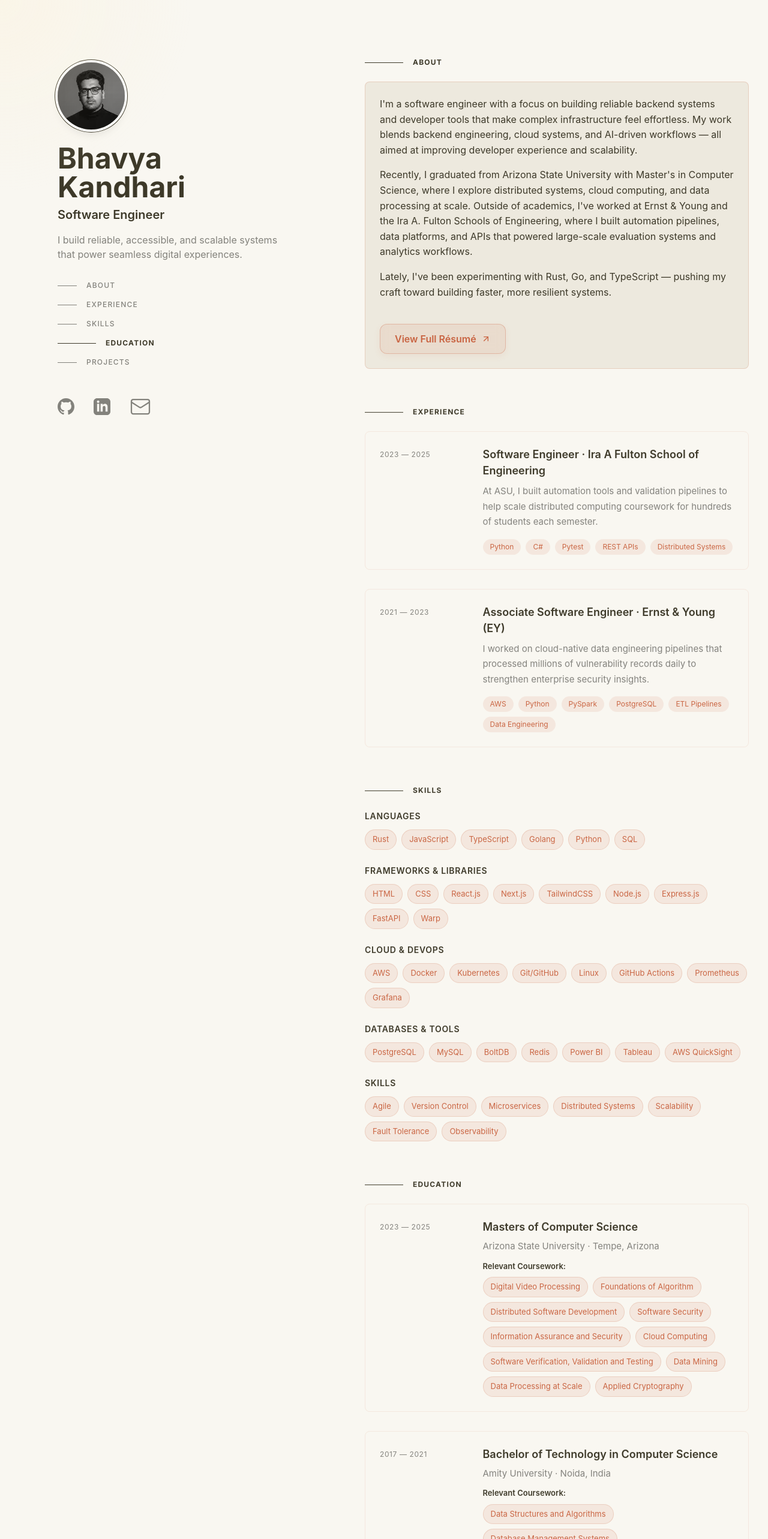
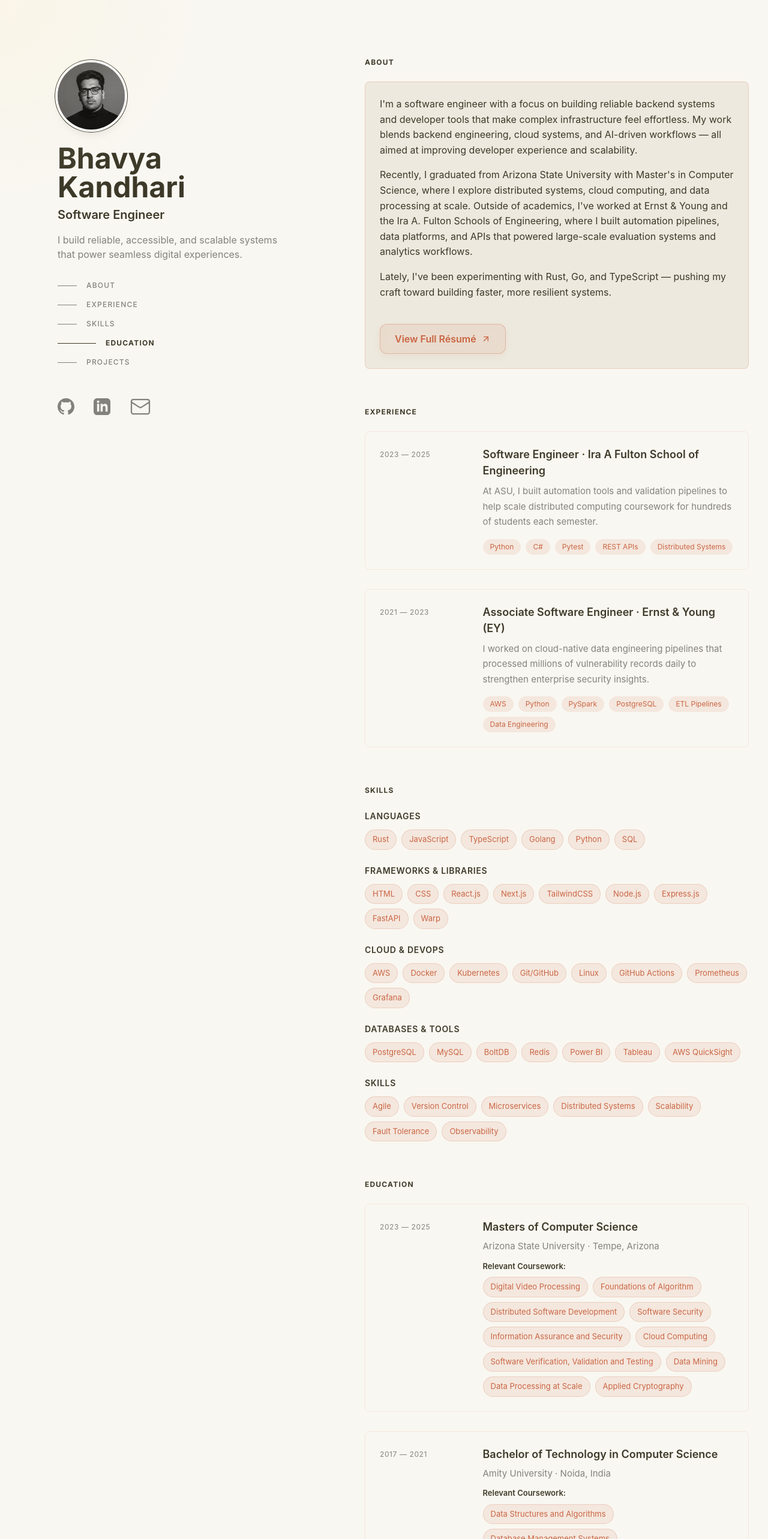
Before and after one commit to bkandh30/bhavya-portfolio-v3, a React (Vite) app: page / in a window 1280 px wide. Shown: the top 2566 px of the page at 60% size. Built offline with nearby package versions, Linux system fonts and the light colour scheme; a web font is replaced by a local one.

Commit message:
Removed inline block in section name

```diff
--- a/src/components/sections/AboutSection.tsx
+++ b/src/components/sections/AboutSection.tsx
@@ -8,13 +8,6 @@ export const AboutSection = () => {
         className="text-xs uppercase tracking-widest font-bold mb-6 flex items-center"
         style={{ color: "hsl(48 20% 20%)" }}
       >
-        <span
-          className="inline-block h-px mr-4"
-          style={{
-            width: "64px",
-            backgroundColor: "hsl(48 20% 20%)",
-          }}
-        />
         About
       </h2>
       <div
--- a/src/components/sections/EducationSection.tsx
+++ b/src/components/sections/EducationSection.tsx
@@ -7,13 +7,6 @@ export const EducationSection = () => {
         className="text-xs uppercase tracking-widest font-bold mb-6 flex items-center"
         style={{ color: "hsl(48 20% 20%)" }}
       >
-        <span
-          className="inline-block h-px mr-4"
-          style={{
-            width: "64px",
-            backgroundColor: "hsl(48 20% 20%)",
-          }}
-        />
         Education
       </h2>
       <div className="space-y-8">
--- a/src/components/sections/ExperienceSection.tsx
+++ b/src/components/sections/ExperienceSection.tsx
@@ -7,13 +7,6 @@ export const ExperienceSection = () => {
         className="text-xs uppercase tracking-widest font-bold mb-6 flex items-center"
         style={{ color: "hsl(48 20% 20%)" }}
       >
-        <span
-          className="inline-block h-px mr-4"
-          style={{
-            width: "64px",
-            backgroundColor: "hsl(48 20% 20%)",
-          }}
-        />
         Experience
       </h2>
       <div className="space-y-8">
--- a/src/components/sections/ProjectsSection.tsx
+++ b/src/components/sections/ProjectsSection.tsx
@@ -8,13 +8,6 @@ export const ProjectsSection = () => {
         className="text-xs uppercase tracking-widest font-bold mb-6 flex items-center"
         style={{ color: "hsl(48 20% 20%)" }}
       >
-        <span
-          className="inline-block h-px mr-4"
-          style={{
-            width: "64px",
-            backgroundColor: "hsl(48 20% 20%)",
-          }}
-        />
         Projects
       </h2>
       <div className="space-y-8">
--- a/src/components/sections/SkillsSection.tsx
+++ b/src/components/sections/SkillsSection.tsx
@@ -7,13 +7,6 @@ export const SkillsSection = () => {
         className="text-xs uppercase tracking-widest font-bold mb-6 flex items-center"
         style={{ color: "hsl(48 20% 20%)" }}
       >
-        <span
-          className="inline-block h-px mr-4"
-          style={{
-            width: "64px",
-            backgroundColor: "hsl(48 20% 20%)",
-          }}
-        />
         Skills
       </h2>
       <div className="space-y-6">
```
